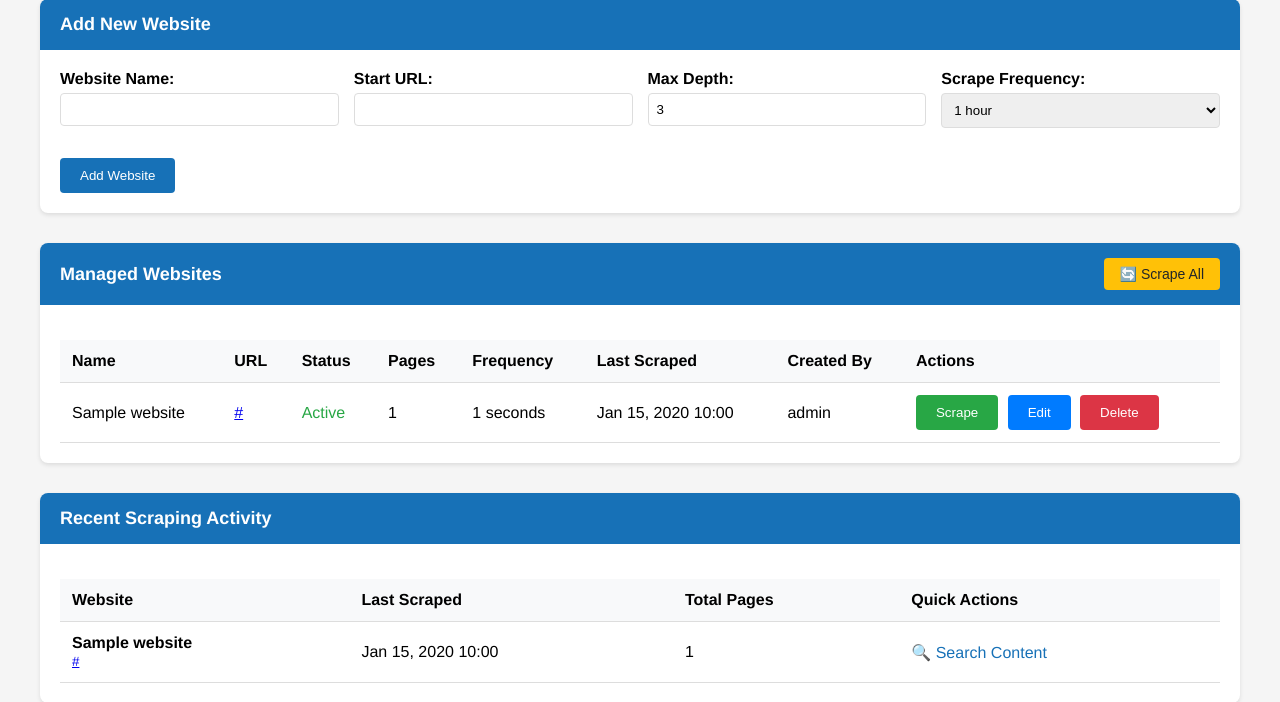
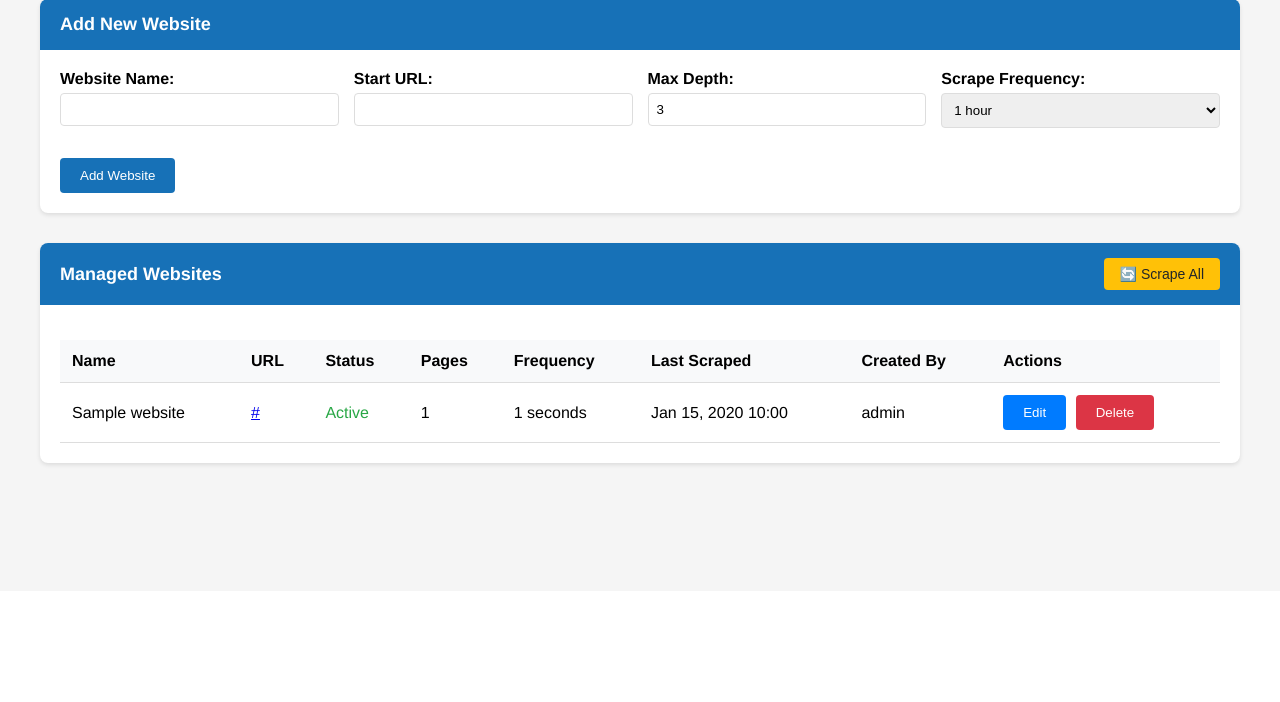
Before and after one commit to bryansiegel/ccsd-site-search, a PHP site: page /admin.php in a window 1280 px wide. Shown: the part 209-911 px from the top of the page. After the commit the page ends 677 px from the top, so only its background shows below. Run offline with PHP 8.4, Linux system fonts and the light colour scheme; a user stored in the database is signed in; data comes from the database, SQL or seed files in the repository; tables that the repository leaves empty hold one stand-in row (values such as "Sample post"); data that the repository does not hold is empty.

Commit message:
refactor

```diff
--- a/admin.php
+++ b/admin.php
@@ -715,11 +715,11 @@ $stats = $db->fetchOne("
                             <td><?= $website['last_scraped'] ? date('M j, Y H:i', strtotime($website['last_scraped'])) : 'Never' ?></td>
                             <td><?= htmlspecialchars($website['created_by_name'] ?? 'Unknown') ?></td>
                             <td>
-                                <form method="POST" style="display: inline-block; margin-right: 5px;">
+                                <!-- <form method="POST" style="display: inline-block; margin-right: 5px;">
                                     <input type="hidden" name="action" value="scrape_website">
                                     <input type="hidden" name="website_id" value="<?= $website['id'] ?>">
                                     <button type="submit" class="btn-scrape" onclick="return confirm('Start scraping <?= htmlspecialchars($website['name']) ?>? This may take a few minutes.')">Scrape</button>
-                                </form>
+                                </form> -->
                                 <button type="button" class="btn-edit" style="margin-right: 5px;" onclick="editWebsite(<?= $website['id'] ?>, '<?= htmlspecialchars($website['name'], ENT_QUOTES) ?>', '<?= htmlspecialchars($website['url'], ENT_QUOTES) ?>', <?= $website['max_depth'] ?>, <?= $website['scrape_frequency'] ?>)">Edit</button>
                                 <form method="POST" style="display: inline-block;">
                                     <input type="hidden" name="action" value="delete_website">
@@ -886,6 +886,7 @@ $stats = $db->fetchOne("
 
         <?php
         // Show recent scrape activity
+        /*
         $recentScrapes = $db->fetchAll("
             SELECT w.name, w.url, w.last_scraped,
                    (SELECT COUNT(*) FROM scraped_pages WHERE website_id = w.id) as total_pages
@@ -931,6 +932,7 @@ $stats = $db->fetchOne("
         </div>
         <?php endif; ?>
     </div>
+        <?php */ ?>
 
     <!-- Edit Website Modal -->
     <div id="editModal" class="modal">
```
Also changed, not shown: .claude/settings.local.json.
